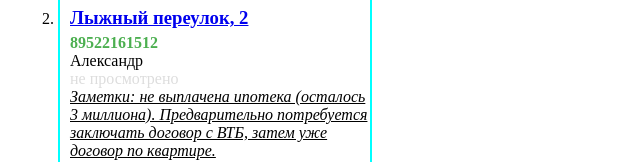
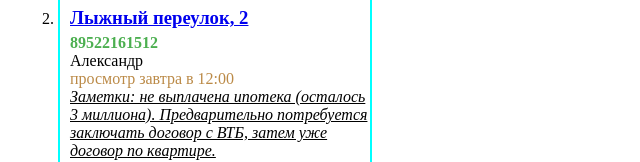
Before and after one commit to Valerii-Tcvetkov/valerii-tcvetkov.github.io, a plain HTML site: page flats.html in a window 1280 px wide. Shown: the part 302-464 px from the top of the page, without its empty margins (0-640 px from the left). Drawn offline with Linux system fonts and the light colour scheme.

Commit message:
Update status

```diff
--- a/flats.html
+++ b/flats.html
@@ -27,7 +27,7 @@
             <h3><a href="https://realty.yandex.ru/offer/8628696259053743360/">Лыжный переулок, 2</a></h3>
             <p class="true-phone" type="tel">89522161512</p>
             <p>Александр</p>
-            <p class="not-watched">не просмотрено</p>
+            <p class="in-watched">просмотр завтра в 12:00</p>
             <p class="note">Заметки: не выплачена ипотека (осталось 3 миллиона). Предварительно
                 потребуется заключать договор с ВТБ, затем уже договор по квартире.</p>
         </li>
```
